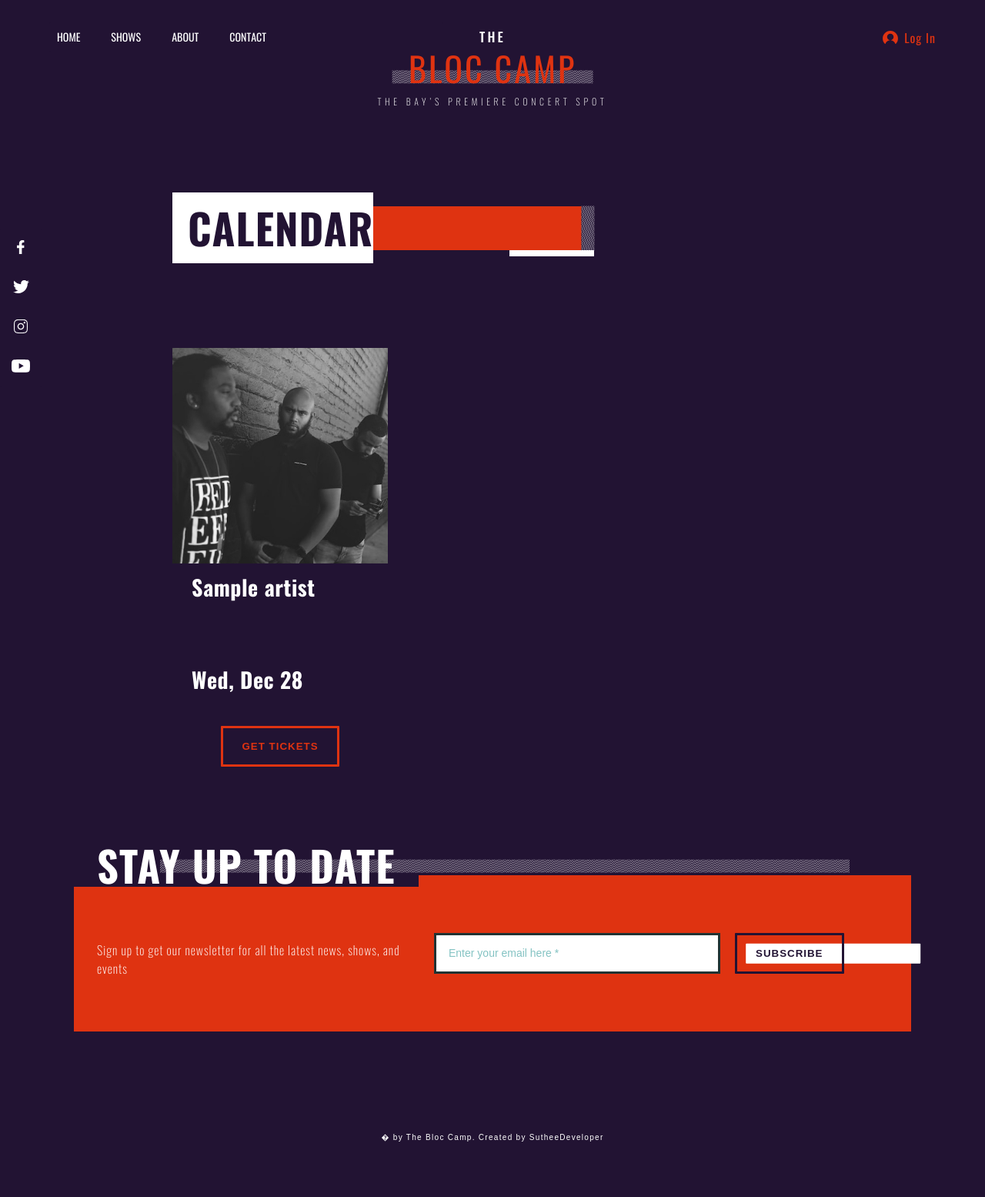
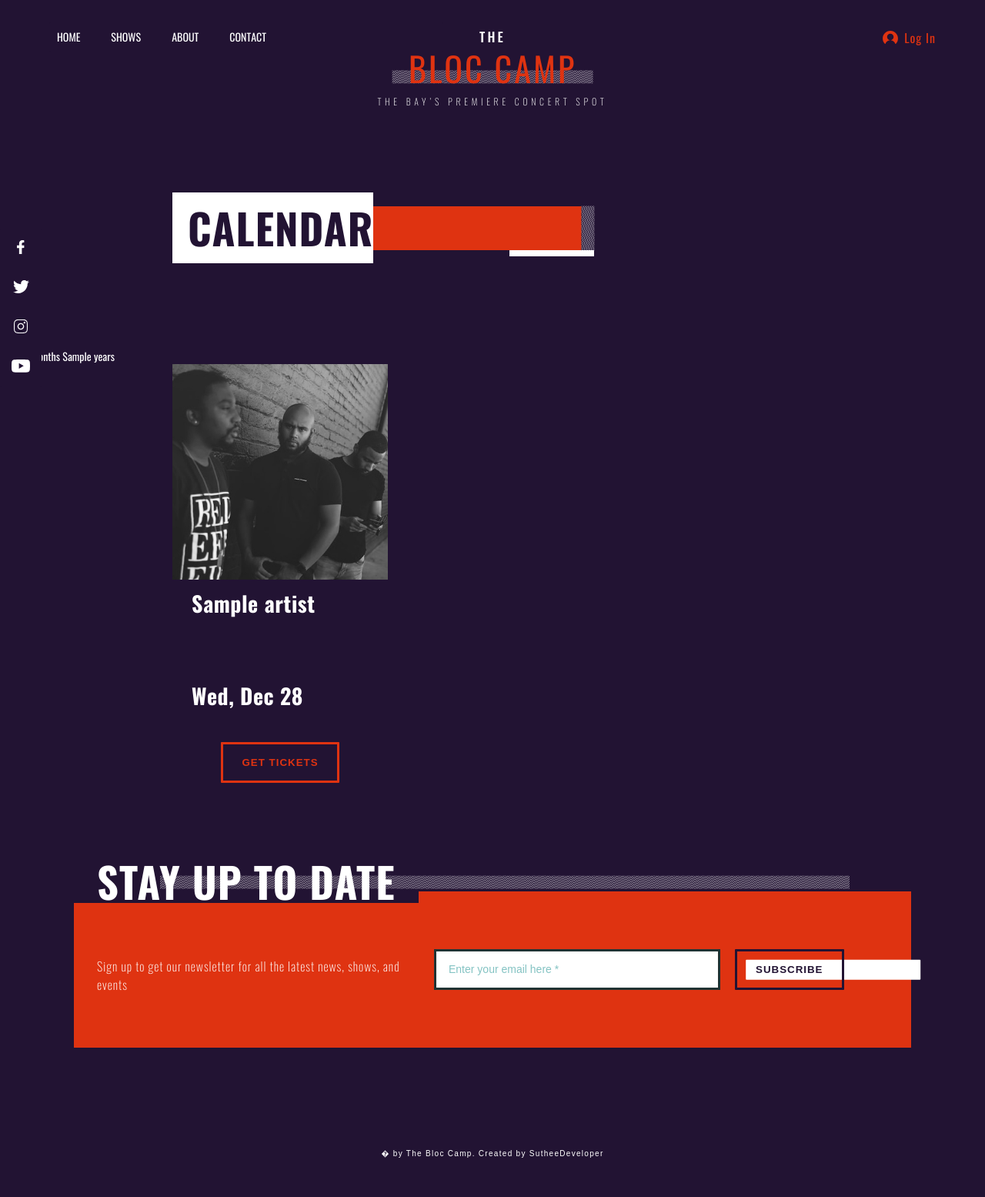
Before and after one commit to SutheeDev/thebloccamp, a Flask app: template templates/shows.html in a window 1280 px wide. Shown: the whole page at 77% size. Before the commit the page ends 1483 px from the top, so only its background shows below. Run offline with Flask 2, Linux system fonts and the light colour scheme; the template is opened without the code that fills it: most values are stand-ins (such as "Sample title", 1, 10 or a date in 2020); some libraries are stand-ins or nearby versions.

Commit message:
get date from the database and pass months and years to the shows page

```diff
--- a/app.py
+++ b/app.py
@@ -1,5 +1,7 @@
 from flask import Flask, render_template, request, redirect, url_for
 import cs50
+from datetime import datetime
+import calendar
 
 app = Flask(__name__)
 db = cs50.SQL("sqlite:///shows.db")
@@ -12,8 +14,40 @@ def index():
 
 @app.route('/shows')
 def shows():
-    allartists = db.execute("SELECT artist FROM shows")
-    return render_template('shows.html', allartists=allartists)
+    # Get all the band's name from database
+    allartists = db.execute("SELECT artist, description FROM shows")
+    # Get all the event date from database
+    dates_data = db.execute("SELECT date FROM shows")
+    dates = []
+    months = []
+    years = []
+
+    for i in range(len(dates_data)):
+        ymd_str = dates_data[i]['date']
+        # Convert a string of date into datetime object
+        datetime_obj = datetime.strptime(ymd_str, '%Y-%m-%d').date()
+
+        # Use calendar module to get the abbreviation of month and append to the months list
+        months.append(calendar.month_abbr[datetime_obj.month])
+
+        # Get year from datetime object and append to the years list
+        year = datetime_obj.strftime("%Y")
+        years.append(year)
+        # dates.append(datetime_obj)
+
+    # for i in range(len(dates_data)):
+    #     ymd = dates_data[i]['date']
+    #     yearStr = ''
+    #     for i in range(4):
+    #         yearStr += ymd[i]
+    #     yearInt = int(yearStr)
+    #     year = yearInt.strftime("%Y")
+    #     dates.append(year)
+
+        # dates.append(dates_data[i]['date'])
+    #     return dates
+
+    return render_template('shows.html', allartists=allartists, months=months, years=years)
 
 
 @app.route('/about')
--- a/templates/shows.html
+++ b/templates/shows.html
@@ -14,6 +14,15 @@
     </div>
   </section>
 
+  {{ months }} {{ years }}
+
+  <!-- {% for date in dates %}
+  <h1>{{ date['date'] }}</h1>
+  {% endfor %} -->
+  <!-- {% for date in dates %}
+  <h1>{{ date['date'] }}</h1>
+  {% endfor %} -->
+
   <section class="calendar-shows">
     {% for artist in allartists %}
     <article class="calendar-show">
@@ -25,10 +34,7 @@
             <h2>Wed, Dec 28</h2>
           </div>
           <div class="band-info">
-            <p>
-              Lorem ipsum dolor sit amet, consectetur adipisicing elit.
-              Similique maxime est a quisquam, esse excepturi.
-            </p>
+            <p>{{ artist['description'] }}</p>
           </div>
         </div>
         <div class="getTicket-btn">
```
